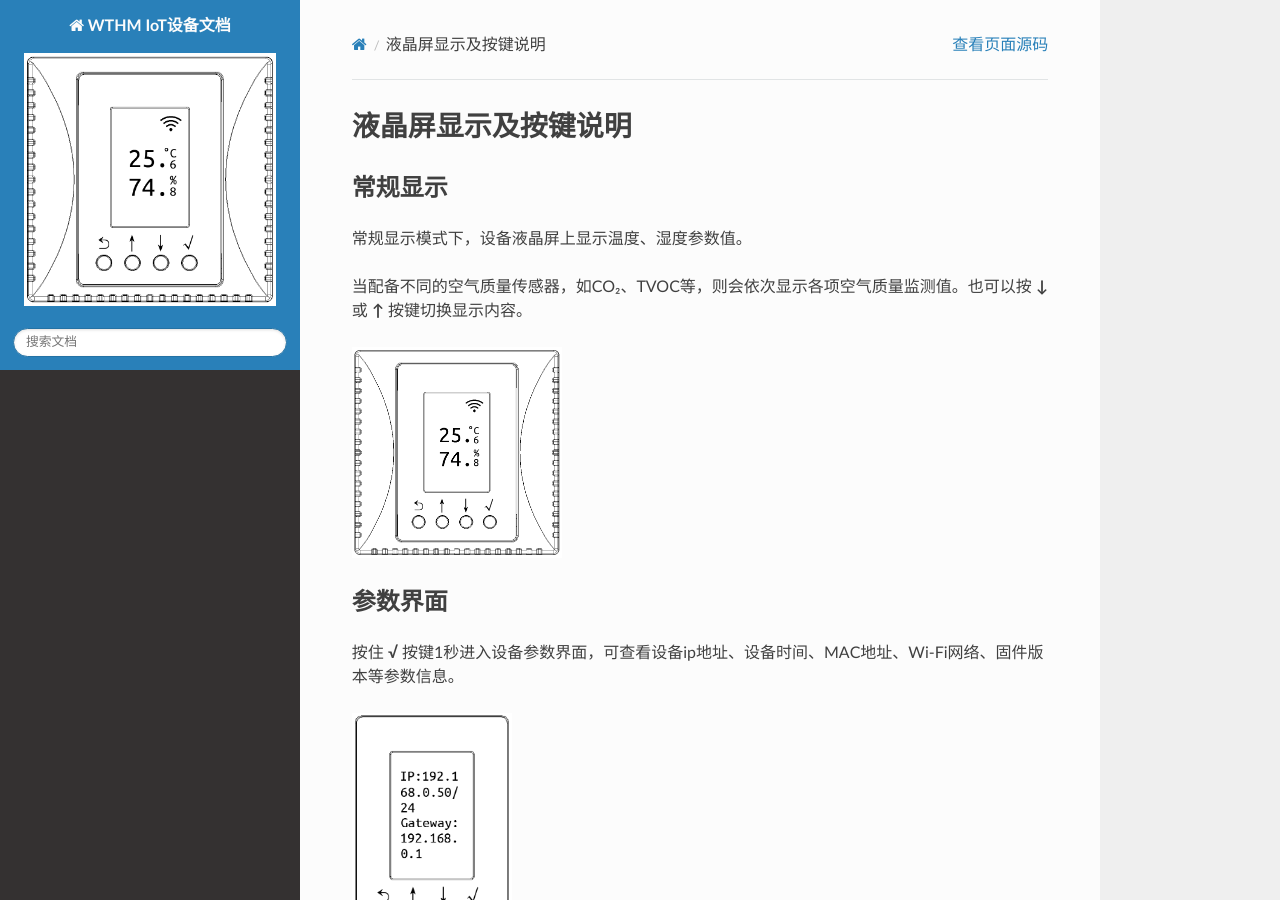
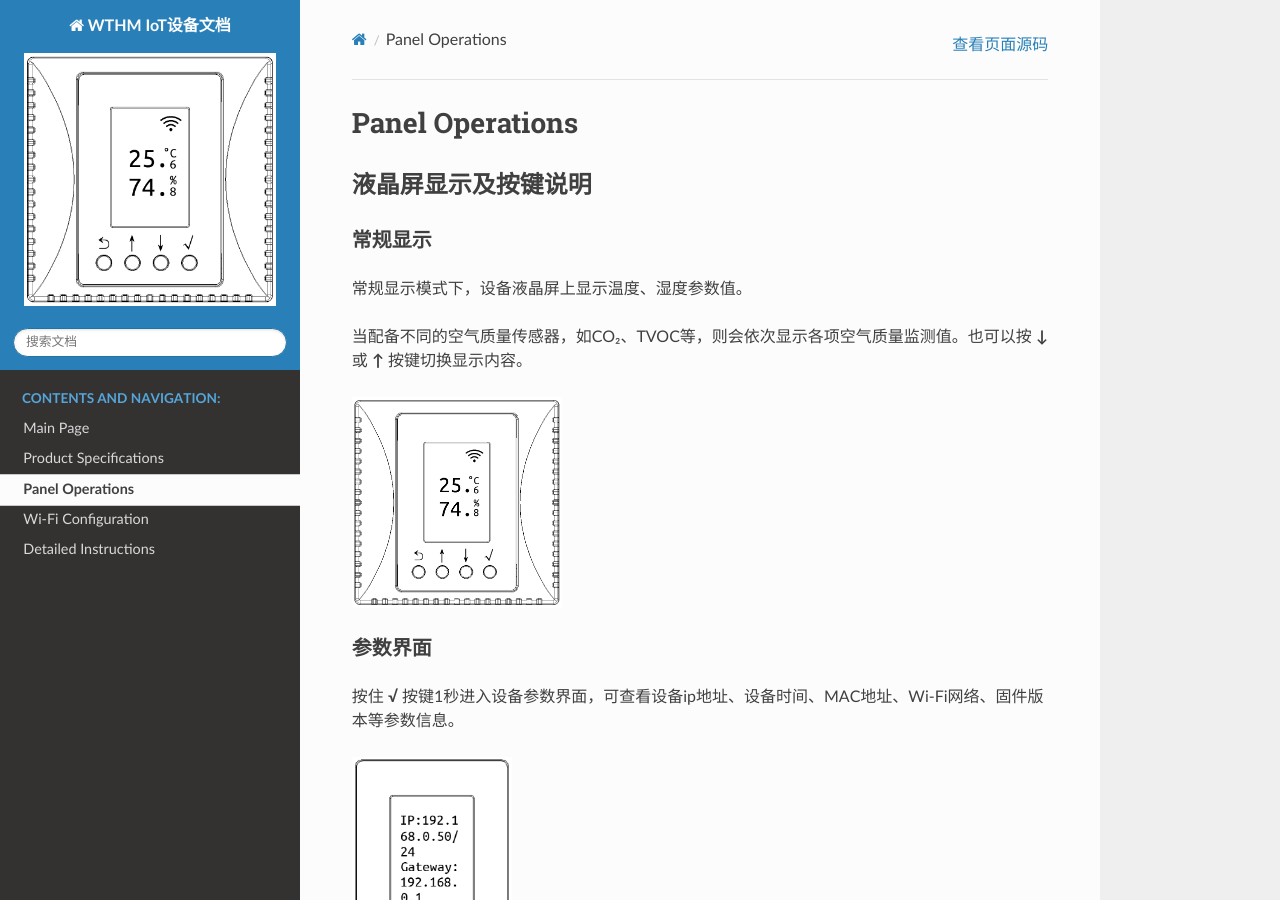
Before and after one commit to laosongbaba/wthm_docs_sphinx, a Sphinx documentation site: the page built from docs/panel-operations.rst, in a window 1280 px wide and 900 px high. Built offline with Sphinx 7.4.7 and the Read the Docs theme 3.1.0, drawn with Linux system fonts in a browser that asks for light colours.

Commit message:
为所有页面添加静态标题以确保导航目录正确生成

```diff
--- a/docs/detailed-instructions.rst
+++ b/docs/detailed-instructions.rst
@@ -1,3 +1,6 @@
+Detailed Instructions
+=====================
+
 .. ifconfig:: language == 'zh_CN'
 
    .. include:: zh_detailed-instructions.rst
--- a/docs/main.rst
+++ b/docs/main.rst
@@ -1,3 +1,6 @@
+Main Page
+=========
+
 .. ifconfig:: language == 'zh_CN'
 
    .. include:: zh_main.rst
--- a/docs/panel-operations.rst
+++ b/docs/panel-operations.rst
@@ -1,3 +1,6 @@
+Panel Operations
+================
+
 .. ifconfig:: language == 'zh_CN'
 
    .. include:: zh_panel-operations.rst
--- a/docs/product-specs.rst
+++ b/docs/product-specs.rst
@@ -1,3 +1,6 @@
+Product Specifications
+======================
+
 .. ifconfig:: language == 'zh_CN'
 
    .. include:: zh_product-specs.rst
--- a/docs/wifi-config.rst
+++ b/docs/wifi-config.rst
@@ -1,3 +1,6 @@
+Wi-Fi Configuration
+===================
+
 .. ifconfig:: language == 'zh_CN'
 
    .. include:: zh_wifi-config.rst
```
